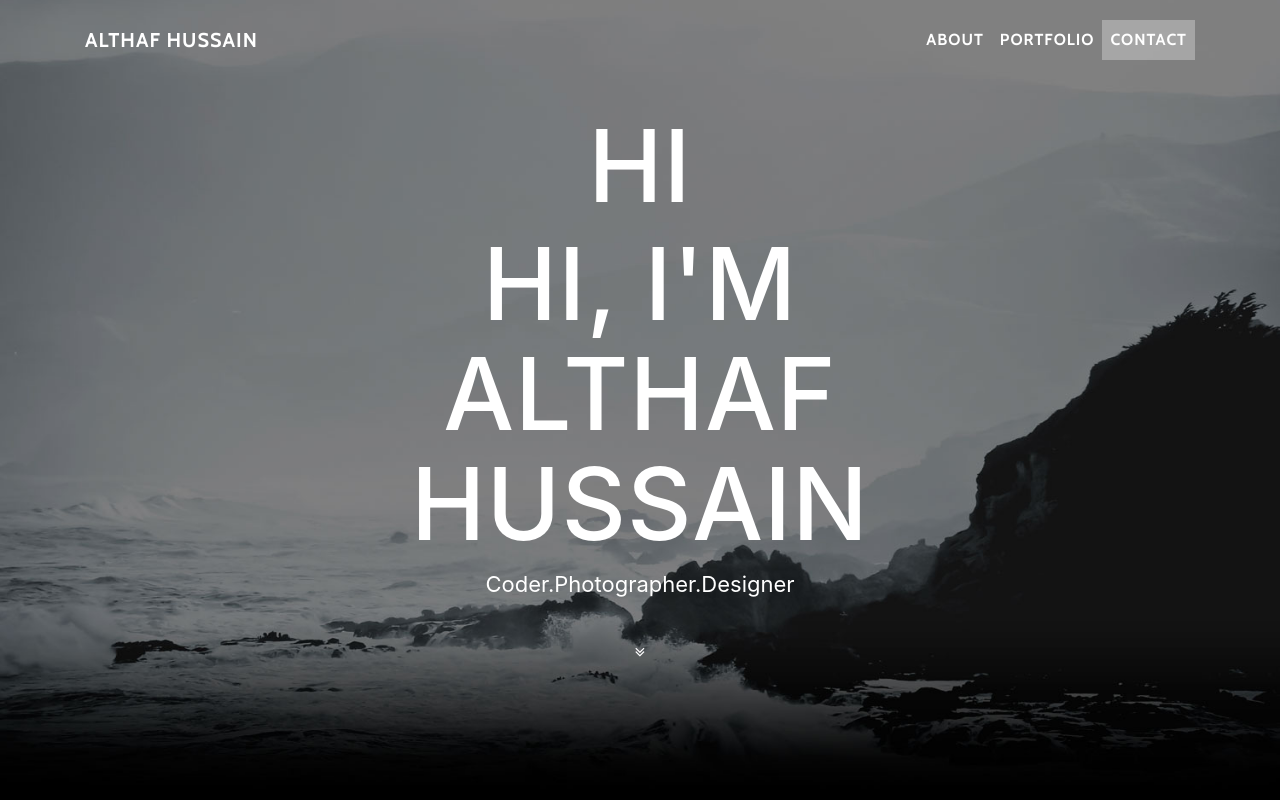
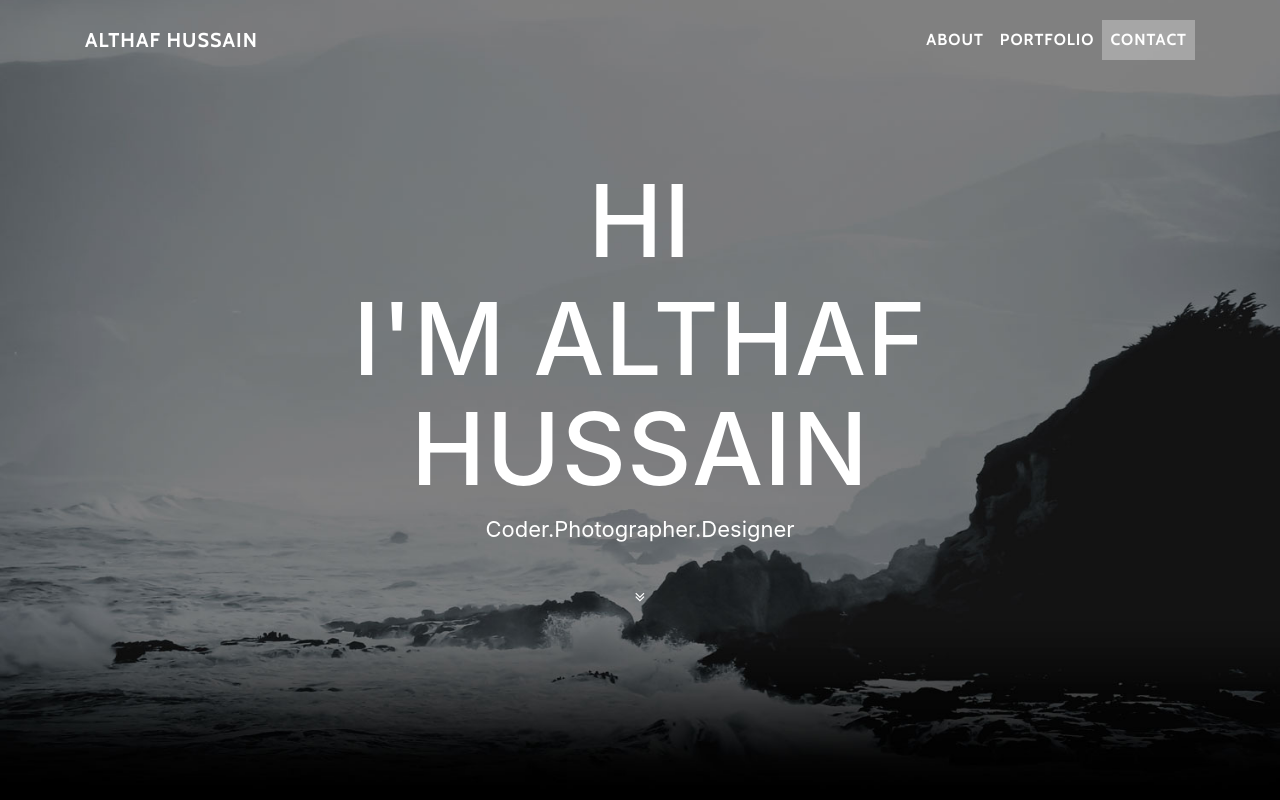
Before and after one commit to AlthafHussainK/althafhussaink.github.io, a website with bundled scripts: page index.html in a window 1280 px wide. Shown: the top 800 px of the page. Built offline with nearby package versions, Linux system fonts and the light colour scheme.

Commit message:
Edit content

```diff
--- a/index.html
+++ b/index.html
@@ -56,7 +56,7 @@
           <div class="row">
             <div class="col-lg-8 mx-auto">
               <h2 class="brand-heading">Hi</h2>
-              <h1 class="brand-heading">Hi, I'm Althaf Hussain</h1>
+              <h1 class="brand-heading">I'm Althaf Hussain</h1>
               <p class="intro-text">Coder.Photographer.Designer</p>
               <a href="#about" class="btn btn-circle js-scroll-trigger">
                 <i class="fa fa-angle-double-down animated"></i>
```
